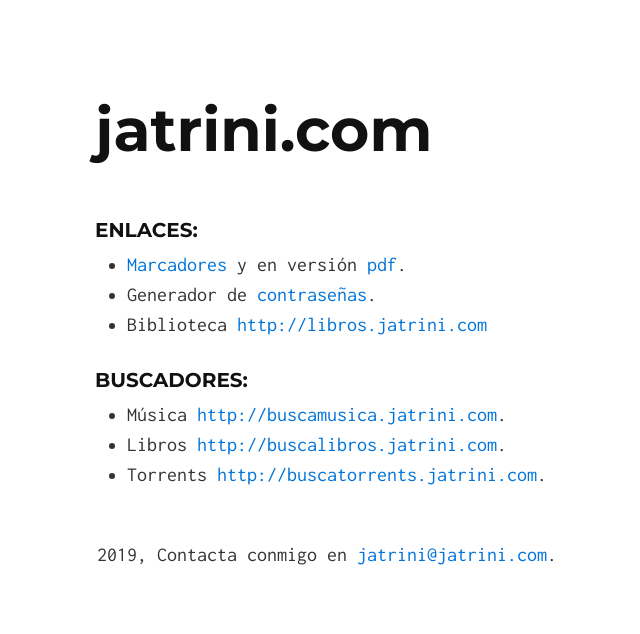
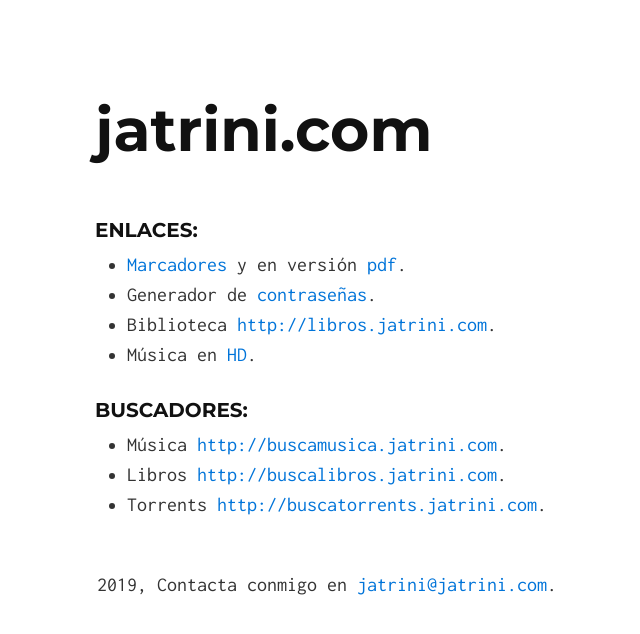
Before and after one commit to jatrini/jatrini.com, a Jekyll site: the page built from index.md, in a window 1280 px wide. Shown: the top 634 px of the page, without its empty margins (243-883 px from the left). Built offline with Jekyll 4.4.1, drawn with Linux system fonts in a browser that asks for light colours; our own code applies the rules of GitHub Pages for plain Markdown files.

Commit message:
Update index.md

```diff
--- a/index.md
+++ b/index.md
@@ -1,7 +1,8 @@
 #### **Enlaces:**
 - [Marcadores](marcadores) y en versión [pdf](marcadores/marcadores.pdf).
 - Generador de [contraseñas](passwords).
-- Biblioteca [http://libros.jatrini.com](http://libros.jatrini.com)
+- Biblioteca [http://libros.jatrini.com](http://libros.jatrini.com).
+- Música en [HD](http://musicahd.jatrini.com).
 
 #### **Buscadores:**
 - Música [http://buscamusica.jatrini.com](http://buscamusica.jatrini.com).
```
